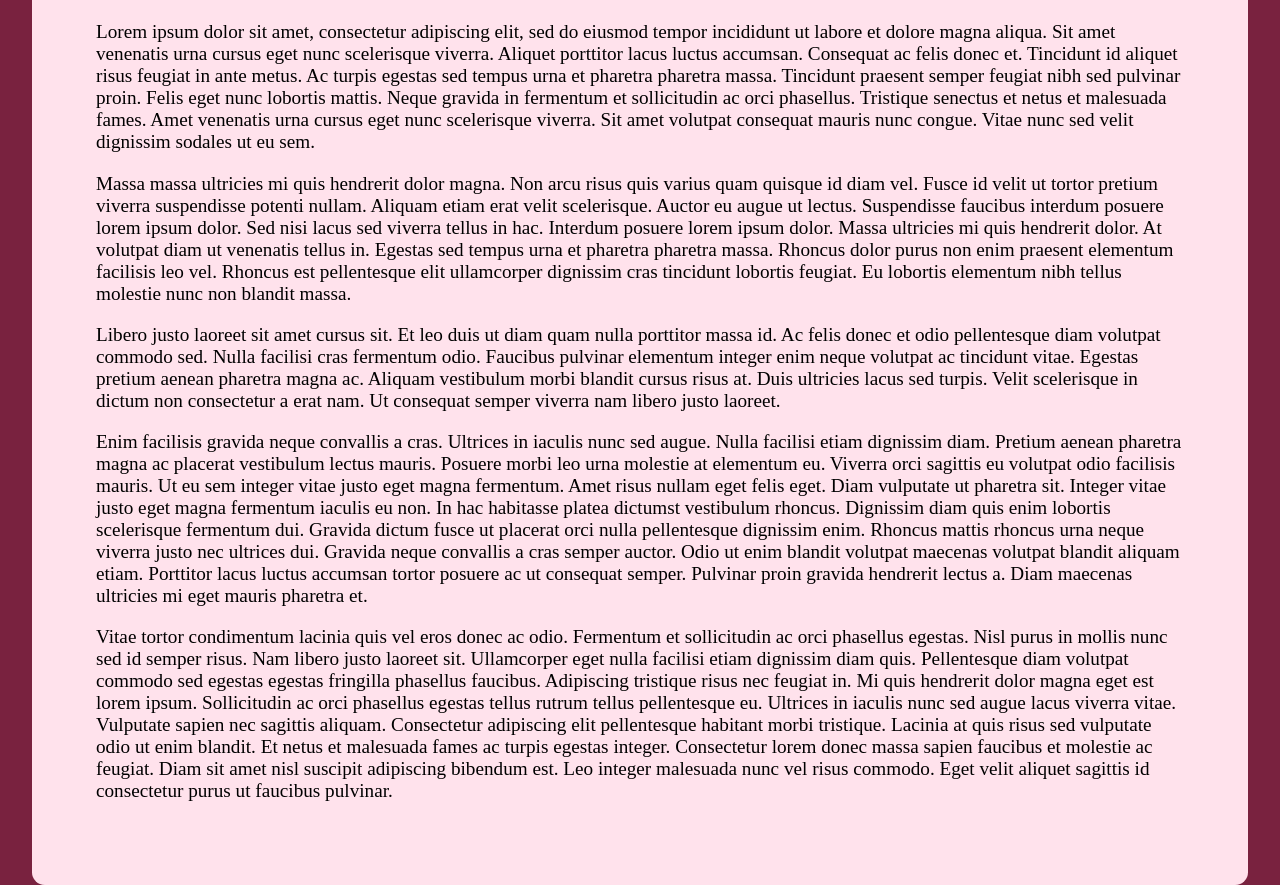
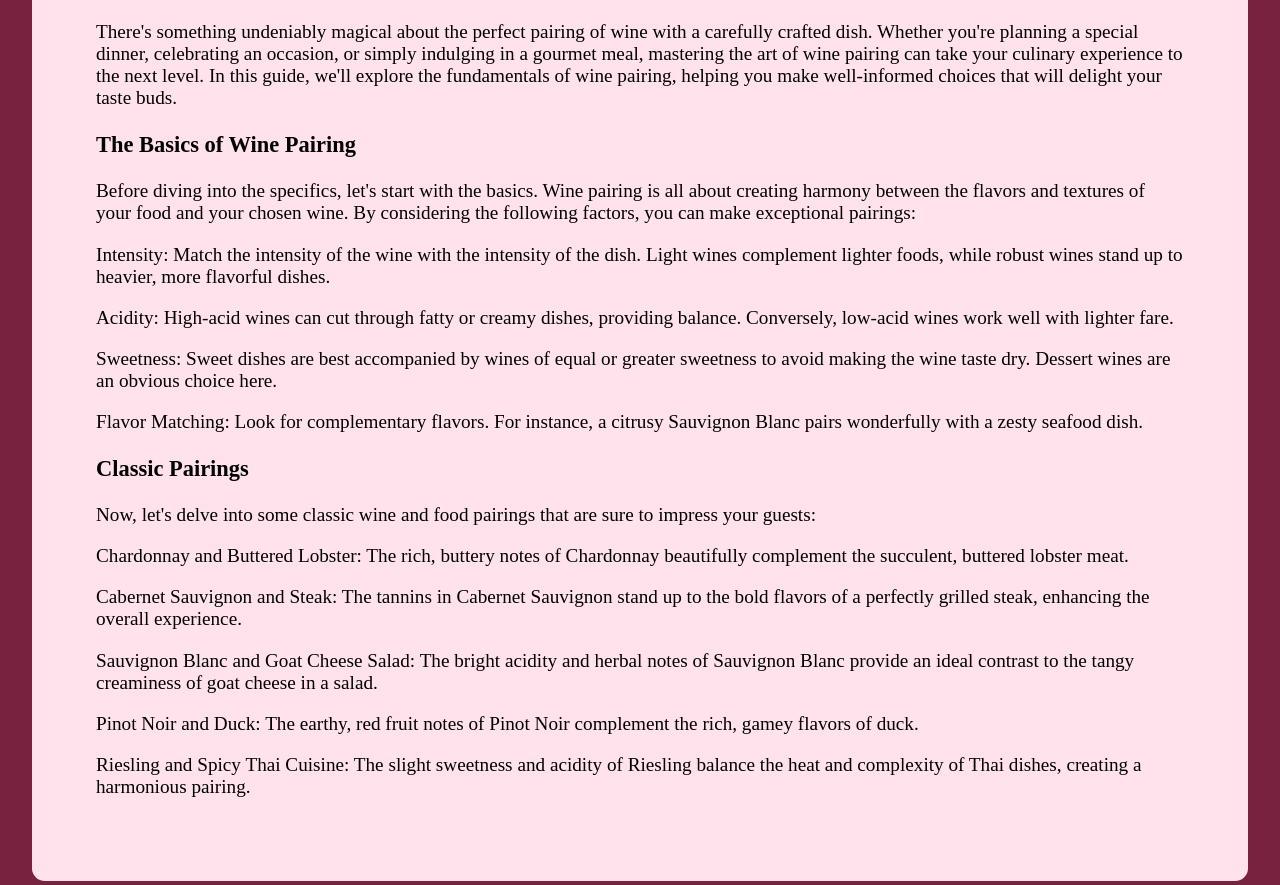
Before and after one commit to baphaelman/Blog-Project, a React (Vite) app in the folder vite-project/: page /article2 in a window 1280 px wide. Shown: the part 1201-2086 px from the top of the page. Built offline with nearby package versions, Linux system fonts and the light colour scheme.

Commit message:
uploaded Aim's article

```diff
--- a/vite-project/src/articles/Article2.jsx
+++ b/vite-project/src/articles/Article2.jsx
@@ -3,20 +3,29 @@ import ArticleTemplate from './ArticleTemplate'
 
 function Article2() {
     const articleContent = `
-        <p>Lorem ipsum dolor sit amet, consectetur adipiscing elit, sed do eiusmod tempor incididunt ut labore et dolore magna aliqua. Sit amet venenatis urna cursus eget nunc scelerisque viverra. Aliquet porttitor lacus luctus accumsan. Consequat ac felis donec et. Tincidunt id aliquet risus feugiat in ante metus. Ac turpis egestas sed tempus urna et pharetra pharetra massa. Tincidunt praesent semper feugiat nibh sed pulvinar proin. Felis eget nunc lobortis mattis. Neque gravida in fermentum et sollicitudin ac orci phasellus. Tristique senectus et netus et malesuada fames. Amet venenatis urna cursus eget nunc scelerisque viverra. Sit amet volutpat consequat mauris nunc congue. Vitae nunc sed velit dignissim sodales ut eu sem.</p>
-        <p>Massa massa ultricies mi quis hendrerit dolor magna. Non arcu risus quis varius quam quisque id diam vel. Fusce id velit ut tortor pretium viverra suspendisse potenti nullam. Aliquam etiam erat velit scelerisque. Auctor eu augue ut lectus. Suspendisse faucibus interdum posuere lorem ipsum dolor. Sed nisi lacus sed viverra tellus in hac. Interdum posuere lorem ipsum dolor. Massa ultricies mi quis hendrerit dolor. At volutpat diam ut venenatis tellus in. Egestas sed tempus urna et pharetra pharetra massa. Rhoncus dolor purus non enim praesent elementum facilisis leo vel. Rhoncus est pellentesque elit ullamcorper dignissim cras tincidunt lobortis feugiat. Eu lobortis elementum nibh tellus molestie nunc non blandit massa.</p>
-        <p>Libero justo laoreet sit amet cursus sit. Et leo duis ut diam quam nulla porttitor massa id. Ac felis donec et odio pellentesque diam volutpat commodo sed. Nulla facilisi cras fermentum odio. Faucibus pulvinar elementum integer enim neque volutpat ac tincidunt vitae. Egestas pretium aenean pharetra magna ac. Aliquam vestibulum morbi blandit cursus risus at. Duis ultricies lacus sed turpis. Velit scelerisque in dictum non consectetur a erat nam. Ut consequat semper viverra nam libero justo laoreet.</p>
-        <p>Enim facilisis gravida neque convallis a cras. Ultrices in iaculis nunc sed augue. Nulla facilisi etiam dignissim diam. Pretium aenean pharetra magna ac placerat vestibulum lectus mauris. Posuere morbi leo urna molestie at elementum eu. Viverra orci sagittis eu volutpat odio facilisis mauris. Ut eu sem integer vitae justo eget magna fermentum. Amet risus nullam eget felis eget. Diam vulputate ut pharetra sit. Integer vitae justo eget magna fermentum iaculis eu non. In hac habitasse platea dictumst vestibulum rhoncus. Dignissim diam quis enim lobortis scelerisque fermentum dui. Gravida dictum fusce ut placerat orci nulla pellentesque dignissim enim. Rhoncus mattis rhoncus urna neque viverra justo nec ultrices dui. Gravida neque convallis a cras semper auctor. Odio ut enim blandit volutpat maecenas volutpat blandit aliquam etiam. Porttitor lacus luctus accumsan tortor posuere ac ut consequat semper. Pulvinar proin gravida hendrerit lectus a. Diam maecenas ultricies mi eget mauris pharetra et.</p>
-        <p>Vitae tortor condimentum lacinia quis vel eros donec ac odio. Fermentum et sollicitudin ac orci phasellus egestas. Nisl purus in mollis nunc sed id semper risus. Nam libero justo laoreet sit. Ullamcorper eget nulla facilisi etiam dignissim diam quis. Pellentesque diam volutpat commodo sed egestas egestas fringilla phasellus faucibus. Adipiscing tristique risus nec feugiat in. Mi quis hendrerit dolor magna eget est lorem ipsum. Sollicitudin ac orci phasellus egestas tellus rutrum tellus pellentesque eu. Ultrices in iaculis nunc sed augue lacus viverra vitae. Vulputate sapien nec sagittis aliquam. Consectetur adipiscing elit pellentesque habitant morbi tristique. Lacinia at quis risus sed vulputate odio ut enim blandit. Et netus et malesuada fames ac turpis egestas integer. Consectetur lorem donec massa sapien faucibus et molestie ac feugiat. Diam sit amet nisl suscipit adipiscing bibendum est. Leo integer malesuada nunc vel risus commodo. Eget velit aliquet sagittis id consectetur purus ut faucibus pulvinar.</p>
-    `
+        <p>There's something undeniably magical about the perfect pairing of wine with a carefully crafted dish. Whether you're planning a special dinner, celebrating an occasion, or simply indulging in a gourmet meal, mastering the art of wine pairing can take your culinary experience to the next level. In this guide, we'll explore the fundamentals of wine pairing, helping you make well-informed choices that will delight your taste buds.</p>
+        <h3>The Basics of Wine Pairing</h3>
+        <p>Before diving into the specifics, let's start with the basics. Wine pairing is all about creating harmony between the flavors and textures of your food and your chosen wine. By considering the following factors, you can make exceptional pairings:</p>
+        <p>Intensity: Match the intensity of the wine with the intensity of the dish. Light wines complement lighter foods, while robust wines stand up to heavier, more flavorful dishes.</p>
+        <p>Acidity: High-acid wines can cut through fatty or creamy dishes, providing balance. Conversely, low-acid wines work well with lighter fare.</p>
+        <p>Sweetness: Sweet dishes are best accompanied by wines of equal or greater sweetness to avoid making the wine taste dry. Dessert wines are an obvious choice here.</p>
+        <p>Flavor Matching: Look for complementary flavors. For instance, a citrusy Sauvignon Blanc pairs wonderfully with a zesty seafood dish.</p>
+        <h3>Classic Pairings</h3>
+        <p>Now, let's delve into some classic wine and food pairings that are sure to impress your guests:</p>
+        <p>Chardonnay and Buttered Lobster: The rich, buttery notes of Chardonnay beautifully complement the succulent, buttered lobster meat.</p>
+        <p>Cabernet Sauvignon and Steak: The tannins in Cabernet Sauvignon stand up to the bold flavors of a perfectly grilled steak, enhancing the overall experience.</p>
+        <p>Sauvignon Blanc and Goat Cheese Salad: The bright acidity and herbal notes of Sauvignon Blanc provide an ideal contrast to the tangy creaminess of goat cheese in a salad.</p>
+        <p>Pinot Noir and Duck: The earthy, red fruit notes of Pinot Noir complement the rich, gamey flavors of duck.</p>
+        <p>Riesling and Spicy Thai Cuisine: The slight sweetness and acidity of Riesling balance the heat and complexity of Thai dishes, creating a harmonious pairing.</p>
+        `
 
     return (
         <ArticleTemplate
-            title="The Best Wines of 2023"
-            subtitle="Read about our editors' favorite wines from this year"
-            author="Heel Asseale"
+            title="A Guide to Wine Pairing"
+            subtitle="Elevate your dining experience with our simple recommendations"
+            author="Aim Poonsornsiri"
             date="October 23rd, 2023"
-            imageLink="https://www.seriouseats.com/thmb/xnQObuVXoS4rVwmuQ0DlycZckB4=/1500x0/filters:no_upscale():max_bytes(150000):strip_icc()/sea-primary-glassware-rkilgore-980-bddd4702ec1046cb80204d37a4003cc1.jpeg"
+            imageLink="https://academy.getbackbar.com/hs-fs/hubfs/Blog%20Assets/Infographics/Page-002.jpg?width=541&name=Page-002.jpg"
             content={articleContent}
         />
     )
```
